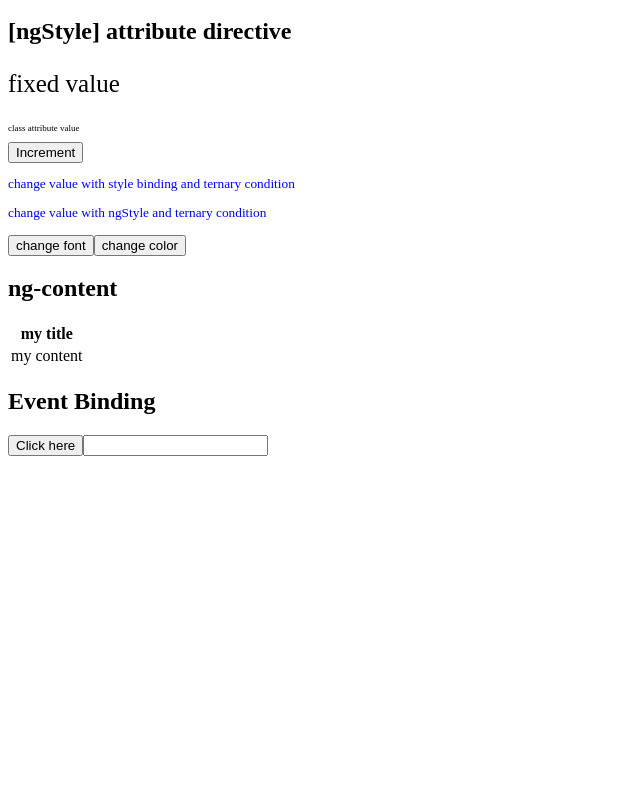
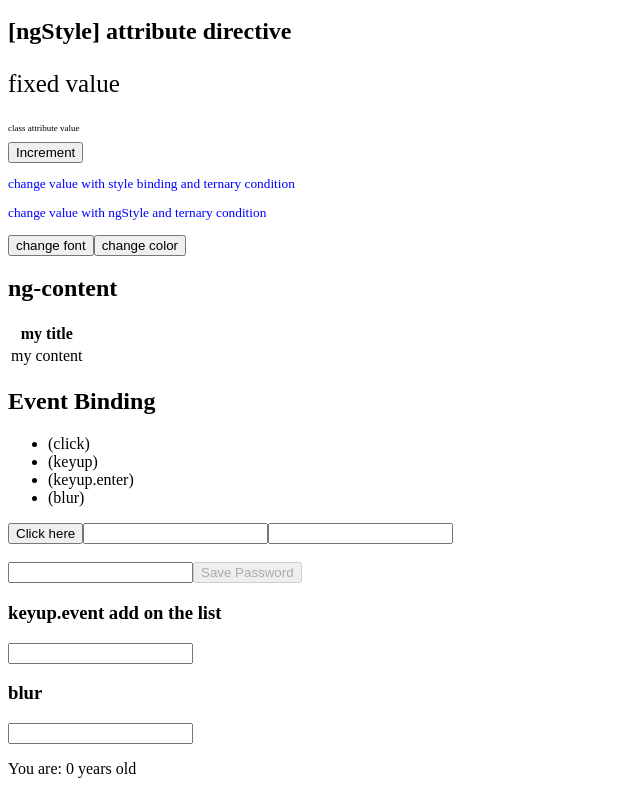
Before and after one commit to vinicius-serpa/poc-angular-2, an Angular app in the folder products-ui/: page / in a window 1280 px wide. Shown: the part 1393-2187 px from the top of the page, without its empty margins (0-640 px from the left). Before the commit the page ends 1857 px from the top, so only its background shows below. Built offline with nearby package versions, Linux system fonts and the light colour scheme.

Commit message:
insert more event bindings examples

```diff
--- a/products-ui/src/app/event-binding/event-binding.component.html
+++ b/products-ui/src/app/event-binding/event-binding.component.html
@@ -1,4 +1,27 @@
 <h2>Event Binding</h2>
+
+<ul>
+  <li>(click)</li>
+  <li>(keyup)</li>
+  <li>(keyup.enter)</li>
+  <li>(blur)</li>
+</ul>
 
 <button (click)="myClick()">Click here</button>
 <input (keyup)="digit($event)">
+<input #myInput (keyup)="digitVarTemplate(myInput.value)">
+<br/><br/>
+<input type="password" #password (keyup)="passValidation(password.value)">
+<button [disabled]="!buttonEnabled" (click)="savePass(password.value)">Save Password</button>
+
+<h3>keyup.event add on the list</h3>
+
+<input type="text" #content (keyup.enter)="add(content.value); content.value=''">
+<ul>
+  <li *ngFor="let item of values">{{item}}</li>
+</ul>
+
+<h3>blur</h3>
+
+<input type="text" #date (blur)="checkAge(date.value)">
+<p>You are: {{age}} years old</p>
--- a/products-ui/src/app/event-binding/event-binding.component.ts
+++ b/products-ui/src/app/event-binding/event-binding.component.ts
@@ -6,6 +6,10 @@ import { Component, OnInit } from '@angular/core';
   styleUrls: ['./event-binding.component.css']
 })
 export class EventBindingComponent implements OnInit {
+
+  buttonEnabled: boolean = false;
+  values: string[] = [];
+  age: number = 0;
 
   constructor() { }
 
@@ -20,4 +24,29 @@ export class EventBindingComponent implements OnInit {
     console.log($event);
   }
 
+  digitVarTemplate(value) {
+    console.log(value);
+  }
+
+  passValidation(value) {
+    if (value.length < 5) {
+      this.buttonEnabled = false;
+    } else {
+      this.buttonEnabled = true;
+    }
+  }
+
+  savePass(pass) {
+    alert("Saved!");
+  }
+
+  add(content: string): void {
+    this.values.push(content);
+  }
+
+  checkAge(value): void {
+    let year = new Date().getFullYear();
+    this.age = year - value;
+  }
+
 }
```
